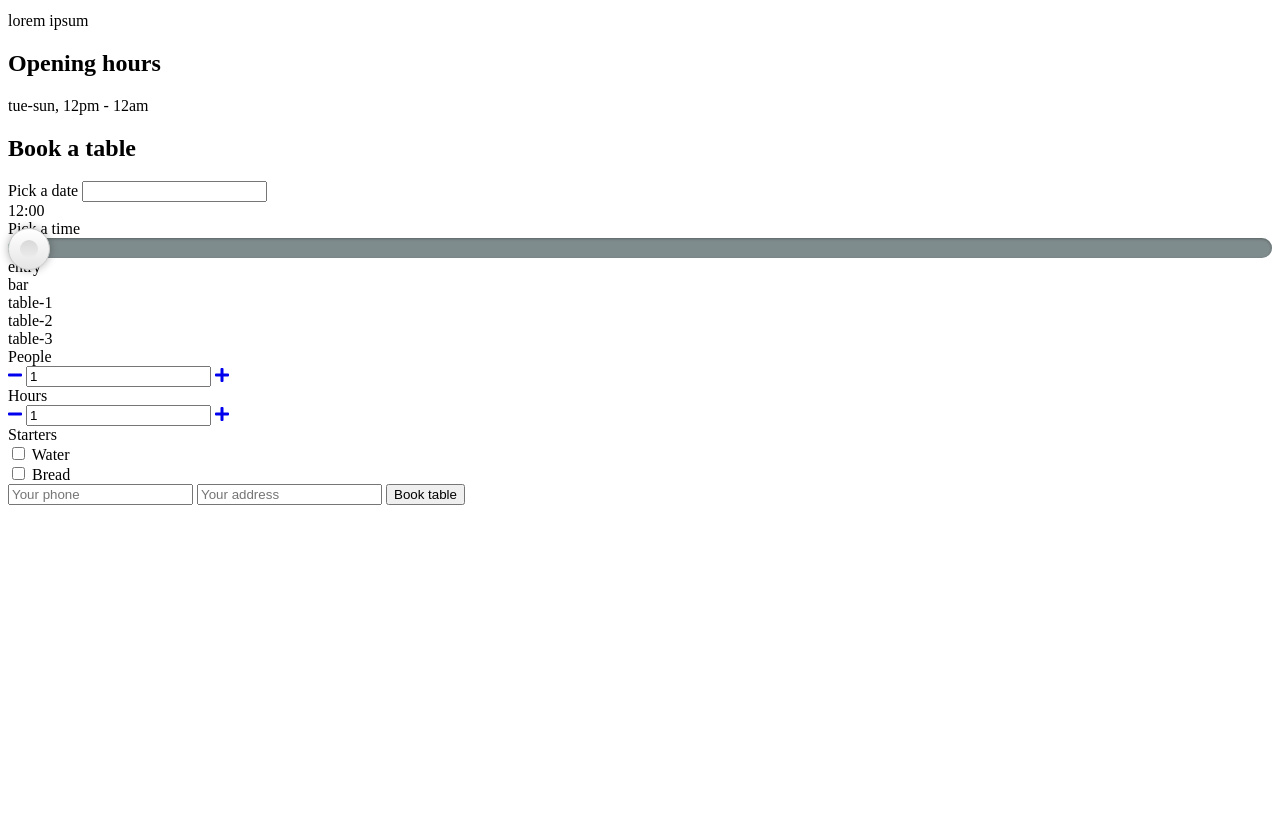
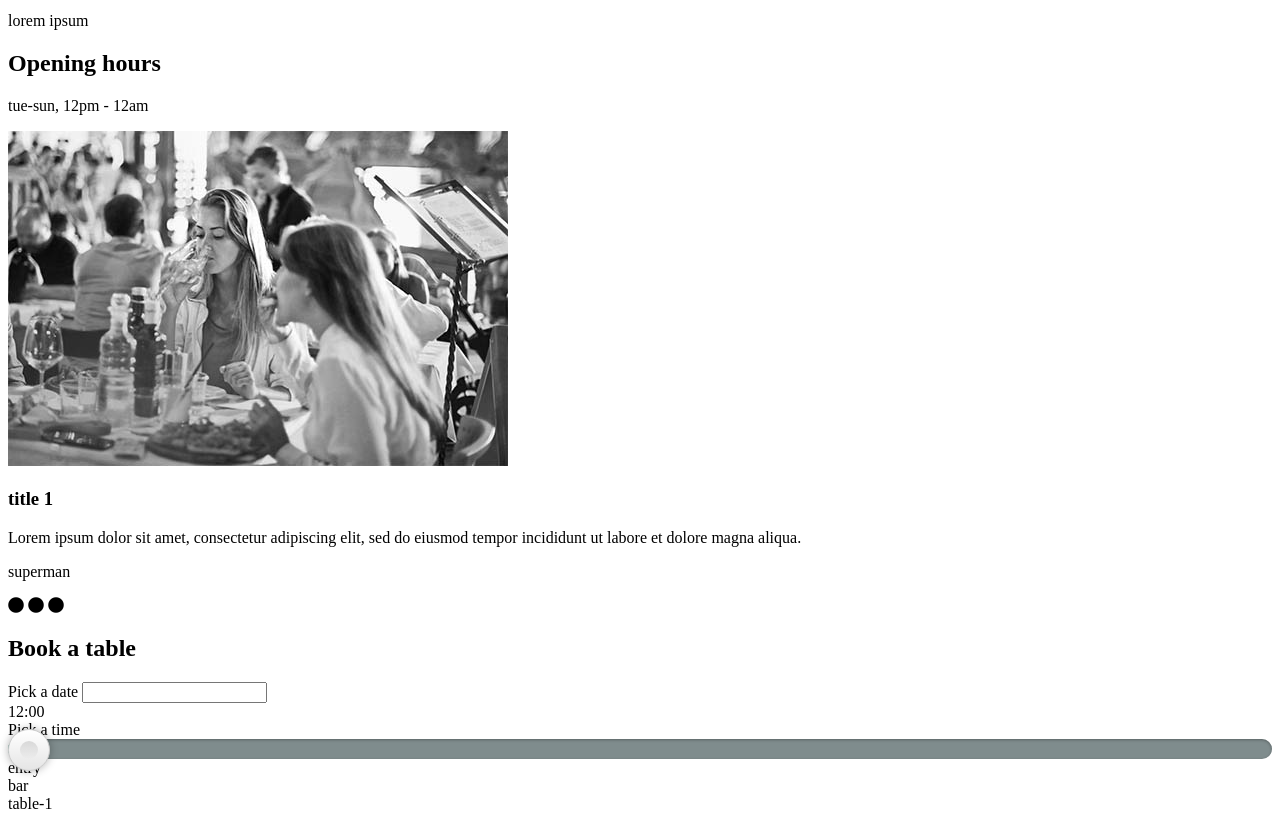
Before and after one commit to pawel-bozemski/project-pizzeria, a website with bundled scripts: page src/index.html in a window 1280 px wide. Shown: the part 360-1175 px from the top of the page. Before the commit the page ends 873 px from the top, so only its background shows below. Built offline with nearby package versions, Linux system fonts and the light colour scheme; files whose address does not match are found by name.

Commit message:
Add carousel and find problem with indicators

```diff
--- a/src/index.html
+++ b/src/index.html
@@ -7,6 +7,7 @@
   <title>Pizzeria</title>
   <link href="https://fonts.googleapis.com/css?family=Lato:400,300i,700%7COswald:300,500,700&amp;subset=latin-ext" rel="stylesheet">
   <link href="https://use.fontawesome.com/releases/v5.7.2/css/all.css" rel="stylesheet">
+  <link rel="stylesheet" href="https://cdnjs.cloudflare.com/ajax/libs/font-awesome/4.7.0/css/font-awesome.min.css">
   <link rel="stylesheet" href="https://cdn.jsdelivr.net/npm/flatpickr/dist/flatpickr.min.css">
   <link rel="stylesheet" href="vendor/range-slider.min.css">
   <link rel="stylesheet" href="css/style.css">
@@ -71,12 +72,27 @@
             <p class="hidden-text">lorem ipsum</p>
           </div>
           <div class="home-buttons book">
-              <a href="#order" class="nav-links book">Book a table</a>
+              <a href="#booking" class="nav-links book">Book a table</a>
               <p class="hidden-text">lorem ipsum</p>
           </div>
           <div class="open-hours info">
             <h2 class="hours">Opening hours</h2>
             <p class="opening-hours">tue-sun, 12pm - 12am</p>
+          </div>
+        </div>
+        <div class="home-carousel">
+          <div class="carousel-img">
+            <img src="" alt="">
+          </div>
+          <div class="carousel-review">
+            <h3 class="review-title"></h3>
+            <p class="review-text"></p>
+            <p class="review-author"></p>
+          </div>
+          <div class="carousel-indicators">
+              <i class="fas fa-circle active"></i>
+              <i class="fas fa-circle"></i>
+              <i class="fas fa-circle"></i>
           </div>
         </div>
       </div>
--- a/src/js/app.js
+++ b/src/js/app.js
@@ -102,6 +102,79 @@ const app = {
     thisApp.booking = new Booking(bookingReservation);
 
   },
+  initCarousel(){
+
+    const review = [];
+    review[0] = {
+      title: 'title 1',
+      text: 'Lorem ipsum dolor sit amet, consectetur adipiscing elit, sed do eiusmod tempor incididunt ut labore et dolore magna aliqua.',
+      author: 'superman'
+    };
+    review[1] ={
+      title: 'title 2',
+      text: 'Ut enim ad minim veniam, quis nostrud exercitation ullamco laboris nisi ut aliquip ex ea commodo consequat.',
+      author: 'batman'
+    };
+    review[2] ={
+      title: 'title 3',
+      text: 'Duis aute irure dolor in reprehenderit in voluptate velit esse cillum dolore eu fugiat nulla pariatur. ',
+      author: 'joker'
+    };
+    let i = 0;
+    const indicators = document.querySelectorAll('.carousel-indicators i');
+
+    function changeReview() {
+      const title = document.querySelector('.review-title');
+      const text = document.querySelector('.review-text');
+      const author = document.querySelector('.review-author');
+      title.innerHTML = review[i].title;
+      text.innerHTML = review[i].text;
+      author.innerHTML = review[i].author;
+
+      for(let indicator of indicators) {
+        indicator.classList.toggle('active');
+      }
+      if(i < review.length - 1) {
+        i++;
+      } else {
+        i=0;
+      }
+    }
+    let j = 0;
+    const carouselImages = [];
+
+    carouselImages[0] = '../../images/main_page/pizza-3.jpg';
+    carouselImages[1] = '../../images/main_page/pizza-4.jpg';
+    carouselImages[2] = '../../images/main_page/pizza-5.jpg';
+
+    function changeImages() {
+      const img = document.querySelector('.carousel-img img');
+      img.src = carouselImages[j];
+
+      if(j < carouselImages.length - 1) {
+        j++;
+      } else {
+        j=0;
+      }
+    }
+
+    // let o = 0;
+
+    // function toggleIndicators() {
+    //   const indicators = document.querySelectorAll('.carousel-indicators i')
+
+    //   if(o = 0)
+
+    // };
+
+    window.onload = function() {
+      setInterval(() => {
+        changeImages();
+        changeReview();
+      }, 3000);
+    };
+
+  },
   init: function(){
 
     const thisApp = this;
@@ -110,6 +183,7 @@ const app = {
     thisApp.initData();
     thisApp.initCart();
     thisApp.initBooking();
+    thisApp.initCarousel();
   },
 };
 
--- a/src/sass/partials/_homepage.scss
+++ b/src/sass/partials/_homepage.scss
@@ -1,4 +1,4 @@
-
+// global
 
 .home-wrapper {
   padding: ($base-size * 6) ($base-size * 4);
@@ -7,6 +7,9 @@
   border-radius: $radius;
   margin-top: 60px;
 }
+
+// nav
+
 .home-page {
   text-align: center;
   display: flex;
@@ -22,7 +25,7 @@
   width: 150px;
   border-radius: $radius;
   font-weight: $font-bold;
-  font: $font-text;
+  font-family: $font-text;
   font-size: 20px;
   color: $color-light;
   a {
@@ -77,3 +80,45 @@ background-image: url('../../images/main_page/pizza-2.jpg');
     font-weight: $font-light;
   }
 }
+
+// Carousel
+
+.home-carousel {
+  text-align: center;
+  display: flex;
+  flex-wrap: wrap;
+  justify-content: space-between;
+  margin-top: 60px;
+  text-align: center;
+}
+.carousel-img {
+  flex-basis: 30%;
+  border-radius: $radius;
+  transition: opacity .2s ease-out;
+  img {
+    width: 200px;
+    height: 200px;
+    object-fit: cover;
+    transition: opacity .2s ease-out;
+    }
+}
+.carousel-review {
+flex-basis: 60%;
+text-align: left;
+font-family: $font-text;
+transition: opacity .2s ease-out;
+}
+.carousel-indicators {
+  margin-top: 35px;
+  flex-basis: 100%;
+  text-align: center;
+  i {
+    margin-left: 15px;
+    font-size: 10px;
+    transition: 1s;
+    color: #BDC3C7;
+  }
+  .active {
+    color: $color-dark;
+  }
+}
```
